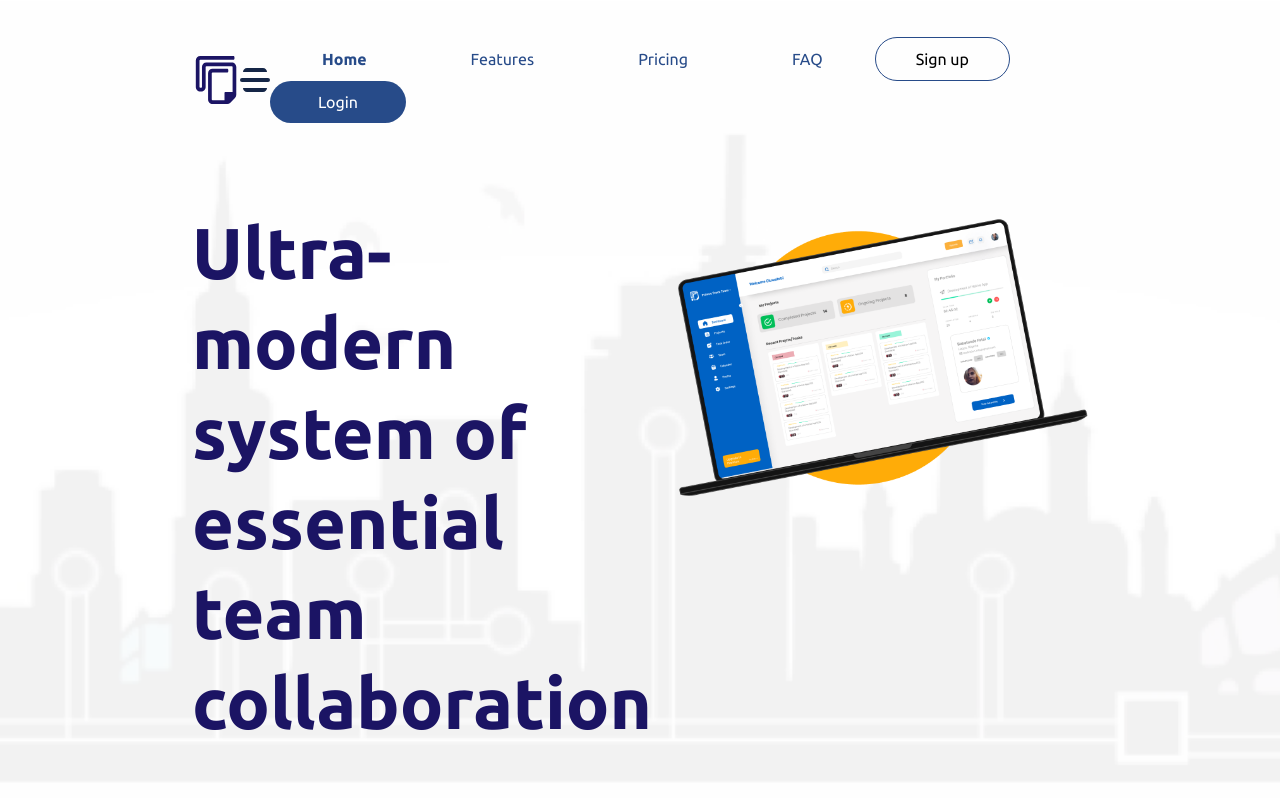
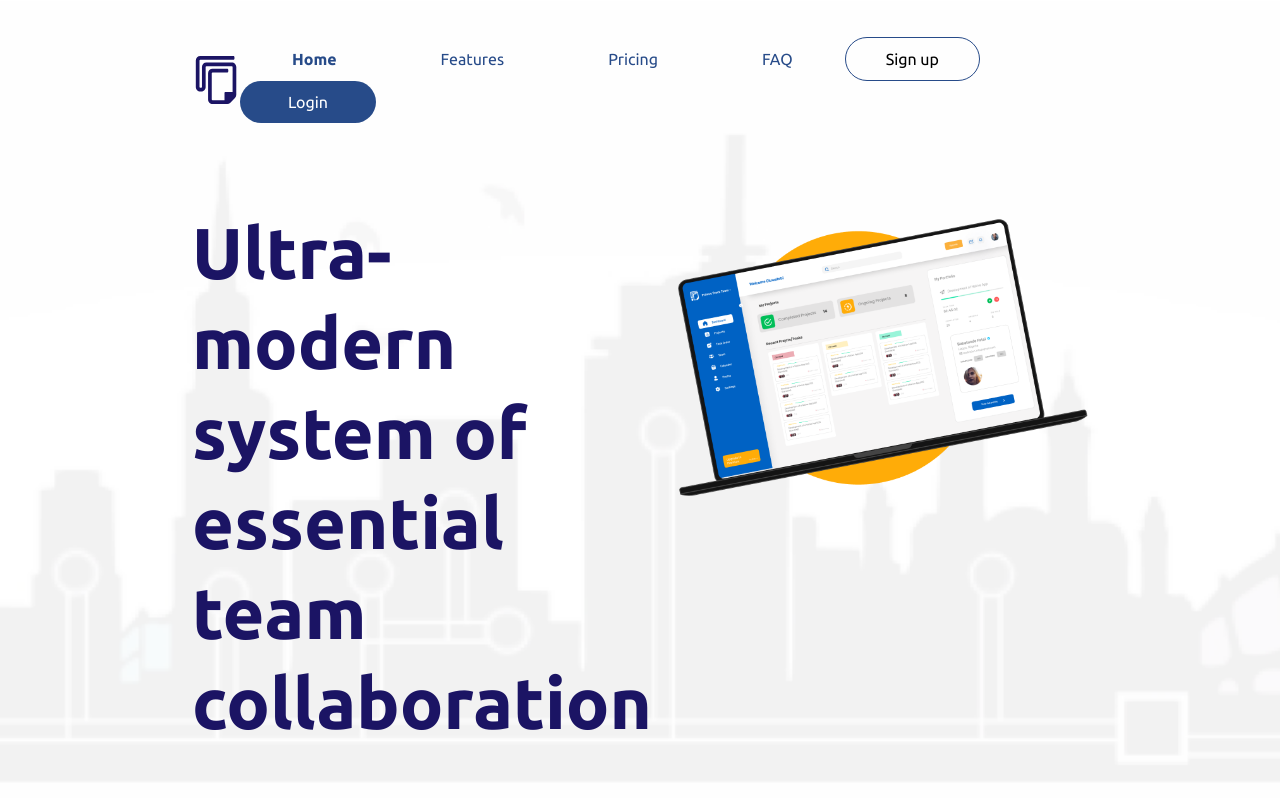
Before and after one commit to diamond-nicholas/react-landing-page, a React (Create React App) app: page / in a window 1280 px wide. Shown: the top 800 px of the page. Built offline with nearby package versions, Linux system fonts and the light colour scheme.

Commit message:
feat: nav modal

```diff
--- a/src/components/NavBar.jsx
+++ b/src/components/NavBar.jsx
@@ -39,7 +39,7 @@ const NavBar = () => {
       <span className='flex-grow' />
       {isModalOpen === false && (
         <div onClick={() => setIsModalOpen(true)}>
-          <Menu />
+          <Menu className='lg:hidden' />
         </div>
       )}
 
```
